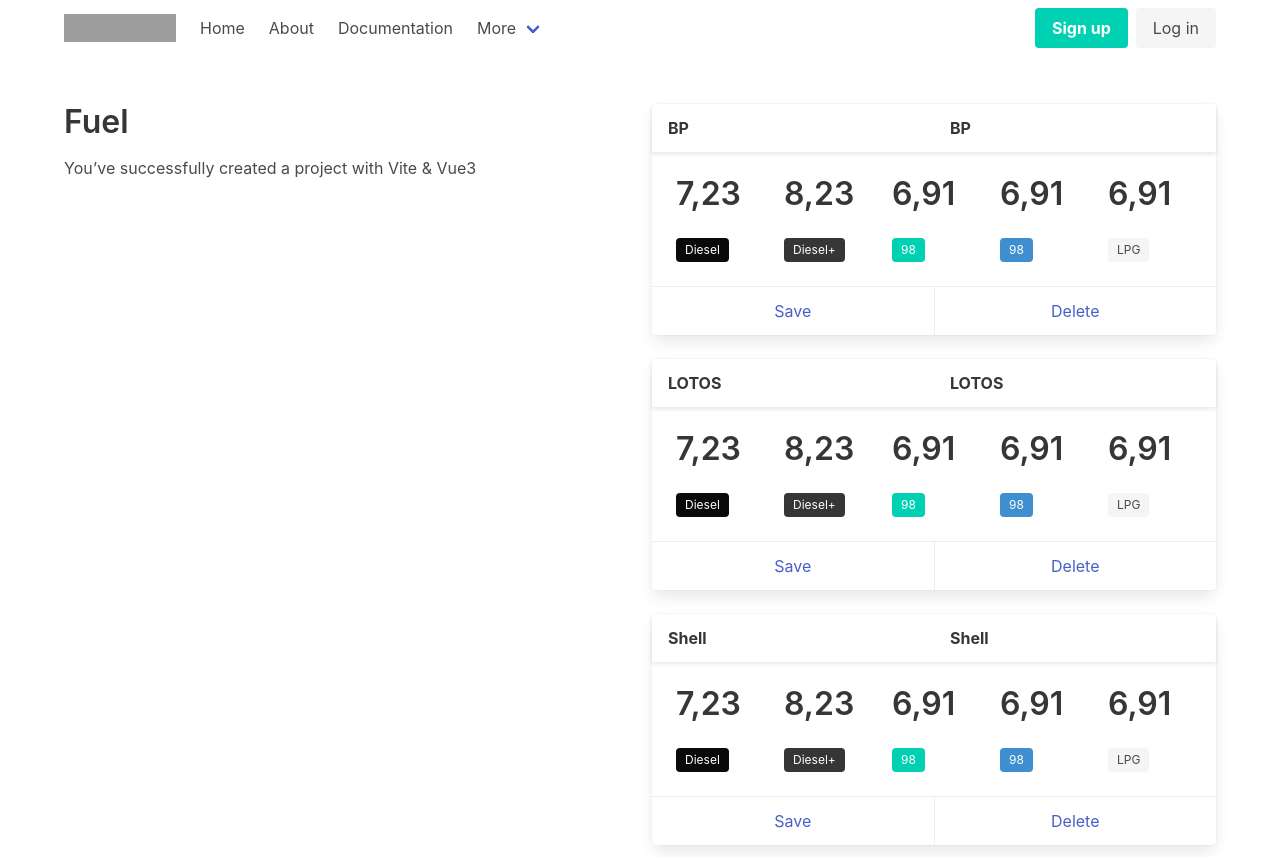
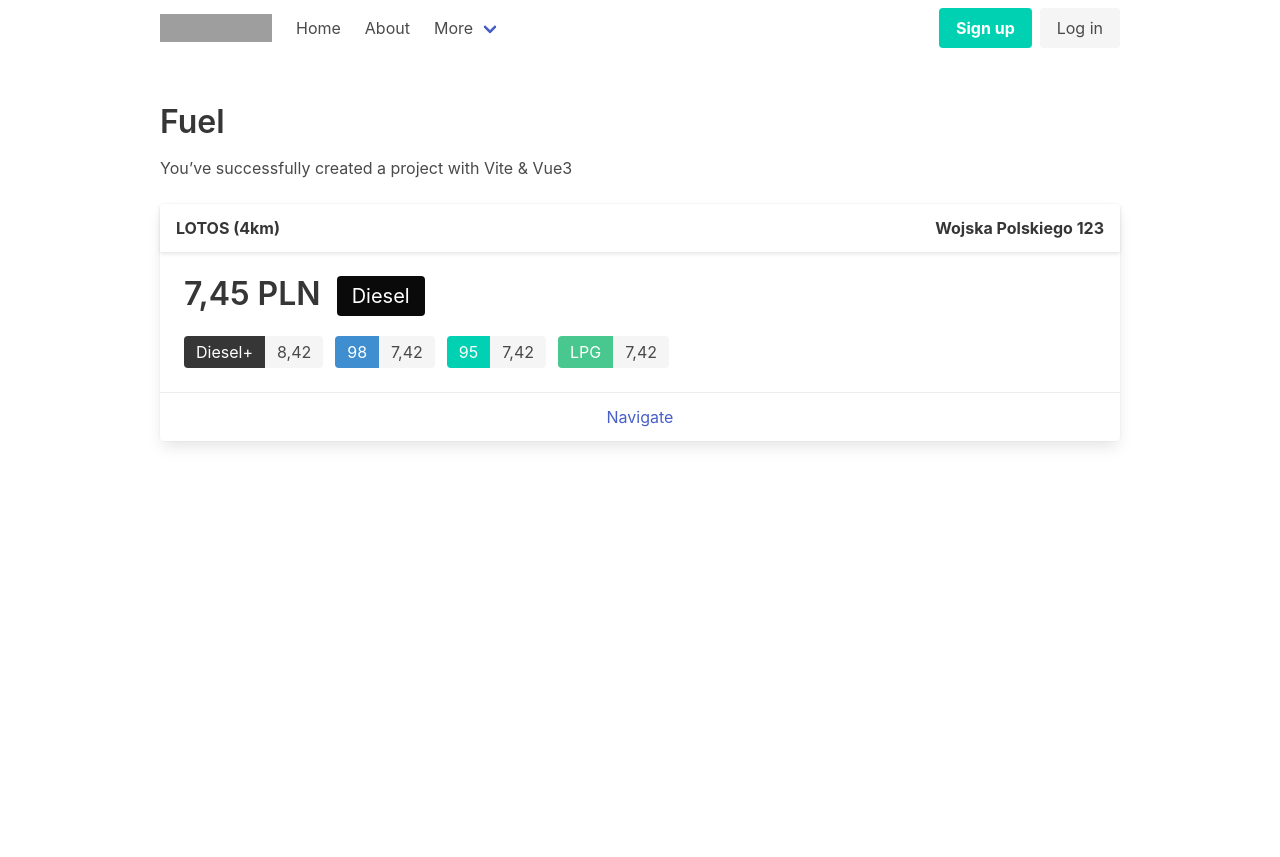
Before and after one commit to olivetum/fuel, a Vue app: page / in a window 1280 px wide. After the commit the page ends 800 px from the top, so only its background shows below. Built offline with nearby package versions, Linux system fonts and the light colour scheme; grey boxes are pictures that could not be loaded.

Commit message:
New WelcomeItem and App layout

```diff
--- a/src/App.vue
+++ b/src/App.vue
@@ -5,17 +5,11 @@
 </script>
 
 <template>
-  <div class="container">
+  <div class="container is-max-desktop">
     <NavigationBar/>
 
-    <div class="columns">
-      <div class="column">
         <HelloWorld msg="Fuel"/>
-      </div>
-      <div class="column">
         <RouterView/>
-      </div>
-    </div>
   </div>
 
 
--- a/src/components/NavigationBar.vue
+++ b/src/components/NavigationBar.vue
@@ -1,8 +1,8 @@
 <template>
-  <nav class="container navbar mb-6" role="navigation" aria-label="main navigation">
+  <nav class="navbar mb-6" role="navigation" aria-label="main navigation">
     <div class="navbar-brand">
       <a class="navbar-item" href="https://bulma.io">
-        <img src="https://bulma.io/images/bulma-logo.png" width="112" height="28">
+        <img alt="logo" src="https://bulma.io/images/bulma-logo.png" width="112" height="28">
       </a>
 
       <a role="button" class="navbar-burger" aria-label="menu" aria-expanded="false" data-target="navbarBasicExample">
@@ -17,9 +17,6 @@
         <RouterLink class="navbar-item" to="/">Home</RouterLink>
         <RouterLink class="navbar-item" to="/about">About</RouterLink>
 
-        <a class="navbar-item">
-          Documentation
-        </a>
 
         <div class="navbar-item has-dropdown is-hoverable">
           <a class="navbar-link">
--- a/src/components/TheWelcome.vue
+++ b/src/components/TheWelcome.vue
@@ -1,64 +1,21 @@
 <script setup>
 import WelcomeItem from './WelcomeItem.vue'
-import DocumentationIcon from './icons/IconDocumentation.vue'
-import ToolingIcon from './icons/IconTooling.vue'
-import EcosystemIcon from './icons/IconEcosystem.vue'
-import CommunityIcon from './icons/IconCommunity.vue'
-import SupportIcon from './icons/IconSupport.vue'
 </script>
 
 <template>
-  <WelcomeItem>
-    <template #icon>
-      <DocumentationIcon />
-    </template>
-    <template #heading>BP</template>
+  <div class="content">
+    <WelcomeItem>
 
-    Vue’s
-    <a target="_blank" href="https://vuejs.org/">official documentation</a>
-    provides you with all information you need to get started.
-  </WelcomeItem>
+      <template #heading>LOTOS</template>
+      <template #distance> (4km) </template>
+      <template #address>Wojska Polskiego 123</template>
 
-  <WelcomeItem>
-    <template #icon>
-      <ToolingIcon />
-    </template>
-    <template #heading>LOTOS</template>
+      <template #dieselPrice>7,45 PLN</template>
 
-    This project is served and bundled with
-    <a href="https://vitejs.dev/guide/features.html" target="_blank">Vite</a>. The recommended IDE
-    setup is <a href="https://code.visualstudio.com/" target="_blank">VSCode</a> +
-    <a href="https://github.com/johnsoncodehk/volar" target="_blank">Volar</a>. If you need to test
-    your components and web pages, check out
-    <a href="https://www.cypress.io/" target="_blank">Cypress</a> and
-    <a href="https://on.cypress.io/component" target="_blank"
-      >Cypress Component Testing</a
-    >.
-
-    <br />
-
-    More instructions are available in <code>README.md</code>.
-  </WelcomeItem>
-
-  <WelcomeItem>
-    <template #icon>
-      <EcosystemIcon />
-    </template>
-    <template #heading>Shell</template>
-
-    Get official tools and libraries for your project:
-    <a target="_blank" href="https://pinia.vuejs.org/">Pinia</a>,
-    <a target="_blank" href="https://router.vuejs.org/">Vue Router</a>,
-    <a target="_blank" href="https://test-utils.vuejs.org/">Vue Test Utils</a>, and
-    <a target="_blank" href="https://github.com/vuejs/devtools">Vue Dev Tools</a>. If you need more
-    resources, we suggest paying
-    <a target="_blank" href="https://github.com/vuejs/awesome-vue">Awesome Vue</a>
-    a visit.
-  </WelcomeItem>
+    </WelcomeItem>
 
 
-
-
+  </div>
 
 
 </template>
--- a/src/components/WelcomeItem.vue
+++ b/src/components/WelcomeItem.vue
@@ -1,47 +1,65 @@
 <template>
-  <section class="block">
-    <div class="card">
+    <div class="card block">
 
-      <header class="card-header is-flex">
-        <p class="card-header-title">
+      <header class="card-header is-flex is-justify-content-space-between">
+        <p class="card-header-title is-flex-grow-0 mb-0">
           <slot name="heading"></slot>
+          <slot name="distance"></slot>
         </p>
-        <p class="card-header-title">
-          <slot name="heading"></slot>
+        <p class="card-header-title is-flex-grow-0">
+          <slot name="address"></slot>
         </p>
+
 
       </header>
       <div class="card-content">
-        <div class="content columns">
-          <div class="column">
-            <h1 class="title">7,23</h1>
-            <span class="tag is-black">Diesel</span>
+
+        <div class="content">
+          <div class="is-flex">
+            <h1 class="title mr-4">
+              <slot name="dieselPrice"></slot>
+            </h1>
+            <span class="tag is-large is-black">Diesel</span>
           </div>
-          <div class="column">
-            <h1 class="title">8,23</h1>
-            <span class="tag is-dark">Diesel+</span>
+
+          <div class="field is-grouped is-grouped-multiline">
+
+            <div class="control">
+              <div class="tags has-addons">
+                <span class="tag is-medium is-dark">Diesel+</span>
+                <span class="tag is-medium is-light">8,42</span>
+              </div>
+            </div>
+
+            <div class="control">
+              <div class="tags has-addons">
+                <span class="tag is-medium is-info">98</span>
+                <span class="tag is-medium is-light">7,42</span>
+              </div>
+            </div>
+
+            <div class="control">
+              <div class="tags has-addons">
+                <span class="tag is-medium is-primary">95</span>
+                <span class="tag is-medium is-light">7,42</span>
+              </div>
+            </div>
+
+            <div class="control">
+              <div class="tags has-addons">
+                <span class="tag is-medium is-success">LPG</span>
+                <span class="tag is-medium is-light">7,42</span>
+              </div>
+            </div>
+
           </div>
-          <div class="column">
-            <h1 class="title">6,91</h1>
-            <span class="tag is-primary">98</span>
-          </div>
-          <div class="column">
-            <h1 class="title">6,91</h1>
-            <span class="tag is-info">98</span>
-          </div>
-          <div class="column">
-            <h1 class="title">6,91</h1>
-            <span class="tag">LPG</span>
-          </div>
-          <br>
+
         </div>
       </div>
       <footer class="card-footer">
-        <a href="#" class="card-footer-item">Save</a>
-        <a href="#" class="card-footer-item">Delete</a>
+        <a href="#" class="card-footer-item">Navigate</a>
       </footer>
     </div>
-  </section>
 </template>
 
 <style scoped>
```
